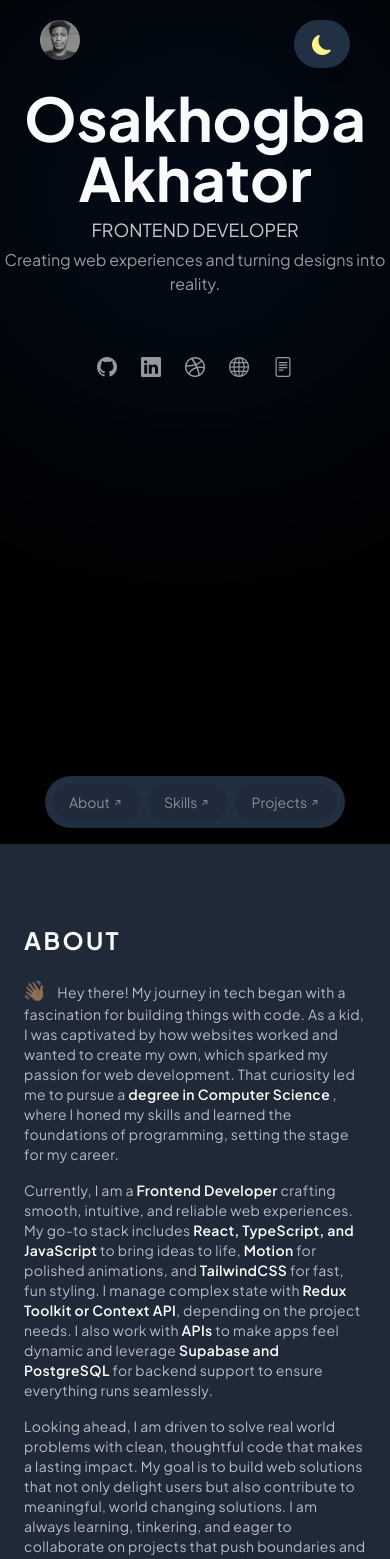
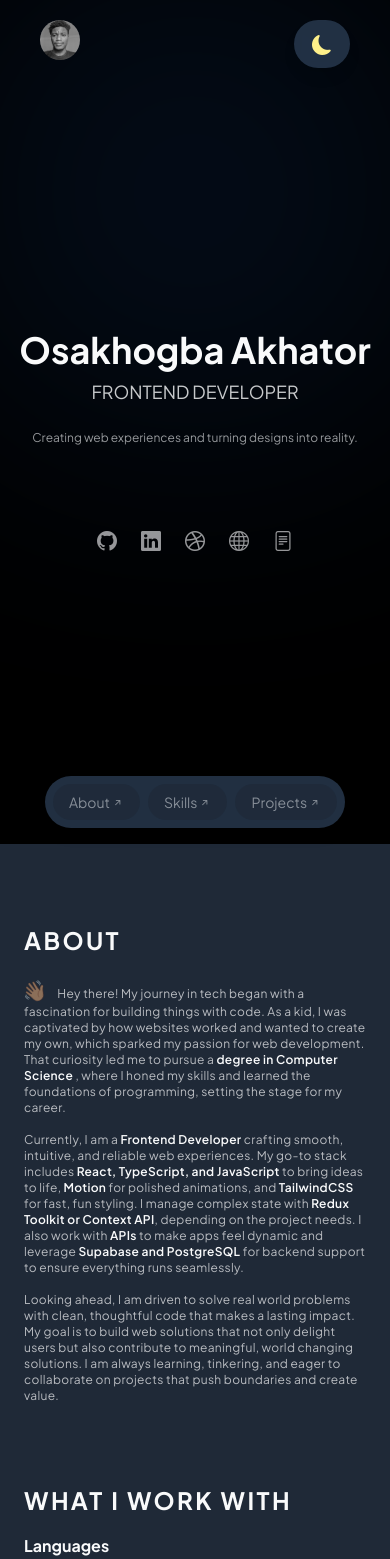
Before and after one commit to AkhatorEnosa/my_portfolio, a React (Vite) app: page / in a window 390 px wide. Shown: the top 1559 px of the page. Built offline with nearby package versions, Linux system fonts and the light colour scheme.

Commit message:
UI updatX

```diff
--- a/src/components/ProjectCard.tsx
+++ b/src/components/ProjectCard.tsx
@@ -20,7 +20,7 @@ const ProjectCard = ({ title, desc, tech, url, construction, imgSrc }: ProjectCa
       transition={{ duration: 0.5, ease: "easeInOut" }}
       viewport={{ amount: 0.2 }}
       aria-label={title}
-      href={url} target="_blank" className="group relative text-sm dark:text-[#f9fafb]/70 dark:hover:text-inherit bg-[#1f2937]/5 dark:bg-[#f9fafb]/5 md:bg-transparent md:darK:bg-transparent md:hover:bg-[#1f2937]/5 md:dark:hover:bg-[#f9fafb]/5 dark:text-[#f9fafb] border-[1px] md:border-none border-[#1f2937]/20 dark:border-[#f9fafb]/20 lg:shadow rounded-lg md:p-4 transition-all duration-300 flex flex-col gap-2">
+      href={url} target="_blank" className="group relative text-xs sm:text-sm dark:text-[#f9fafb]/70 dark:hover:text-inherit bg-[#1f2937]/5 dark:bg-[#f9fafb]/5 md:bg-transparent md:darK:bg-transparent md:hover:bg-[#1f2937]/5 md:dark:hover:bg-[#f9fafb]/5 dark:text-[#f9fafb] border-[1px] md:border-none border-[#1f2937]/20 dark:border-[#f9fafb]/20 lg:shadow rounded-lg md:p-4 transition-all duration-300 flex flex-col gap-2">
         <div className="flex flex-col-reverse md:grid md:grid-cols-5 justify-between items-center gap-4 md:gap-6">
             <div className="w-full md:w-fit md:col-span-3 md:h-full flex flex-col justify-between px-4 md:px-0 gap-2">
                 <div className="w-full flex flex-col gap-2">
--- a/src/components/Skills.tsx
+++ b/src/components/Skills.tsx
@@ -16,7 +16,7 @@ const Skills = ({name, index, url, icon, desc} : SkillsProps) => {
       transition={{ duration: 0.5, ease: "easeInOut" }}
       viewport={{ amount: 0.2 }}
 
-      href={url} target="_blank" key={index} className="group flex gap-2 text-sm hover:text-[#008080] dark:text-[#f9fafb]/70 dark:hover:text-inherit hover:font-semibold transition-all duration-300" title={desc}>
+      href={url} target="_blank" key={index} className="group flex gap-2 text-xs sm:text-sm hover:text-[#008080] dark:text-[#f9fafb]/70 dark:hover:text-inherit hover:font-semibold transition-all duration-300" title={desc}>
     {
         icon && <i className={`${icon} group-hover:-translate-x-2 transition-all duration-300`}></i>
     }
--- a/src/sections/Left.tsx
+++ b/src/sections/Left.tsx
@@ -46,7 +46,7 @@ const Left = () => {
   const handleHoverEnd = () => setIsHovering(false);
 
   return (
-    <section id="home" className="relative h-screen w-screen lg:sticky lg:top-0 lg:flex lg:max-h-screen lg:w-[48%] lg:flex-col lg:justify-between py-12 md:py-16 lg:py-24 lg:px-12">
+    <section id="home" className="relative h-screen w-screen justify-center items-center lg:sticky lg:top-0 lg:flex lg:max-h-screen lg:w-[48%] lg:flex-col lg:justify-between py-12 md:py-16 lg:py-24 lg:px-12">
     {/* user image */}
       <motion.div
         className="group fixed top-5 left-10 size-10 lg:w-14 lg:h-14 z-40"
@@ -82,14 +82,14 @@ const Left = () => {
         </motion.div>
       </motion.div>
 
-      <div>
+      <div className="w-full h-full flex flex-col justify-center items-center lg:justify-between lg:items-center gap-6 lg:gap-0">
         <header className="relative w-full flex flex-col justify-center items-center lg:items-start text-center lg:text-left">
           {/* user data  */}
           <motion.h1
             initial={{ opacity: 0, y: 50 }}
             animate={{ opacity: 1, y: 0 }}
             transition={{ duration: 0.5 }}
-            className="text-6xl sm:text-8xl lg:text-6xl font-bold mt-10 md:mt-0 leading-14"
+            className="text-4xl sm:text-8xl lg:text-6xl font-bold mt-10 md:mt-0 leading-14"
           >
               Osakhogba Akhator
           </motion.h1>
@@ -104,7 +104,7 @@ const Left = () => {
               initial={{ opacity: 0, y: 50 }}
               animate={{ opacity: 1, y: 0 }}
               transition={{ duration: 0.5, delay: 0.8 }}
-            className="w-full text-md dark:text-[#f9fafb]/60">Creating web experiences and turning designs into reality.</motion.p>
+            className="w-full text-xs md:text-md mt-5 px-4 md:px-0 dark:text-[#f9fafb]/60">Creating web experiences and turning designs into reality.</motion.p>
           </div>
         </header>
 
@@ -123,13 +123,44 @@ const Left = () => {
             }
           </div>
         </motion.nav>
+
+        {/* social links for small screens  */}
+        <motion.div
+          initial={{ opacity: 0, y: 50 }}
+          animate={{ opacity: 1, y: 0 }}
+          transition={{ duration: 0.5, delay: 2 }}
+          className="w-full flex md:hidden mt-12 lg:mt-10 justify-center lg:justify-between items-center gap-4 text-3xl lg:text-2xl"
+        >
+          {/* social links */}
+          <div className="flex gap-6 ">
+            {
+              SOCIALLINKS.map((sociallink) => (
+                <SocialLink key={sociallink.id} url={sociallink.url} title={sociallink.title} icon={sociallink.icon}/>
+              ))
+            }
+          </div>
+
+          {/* Theme toggle button for mobile */}
+            <Tooltip title={theme === 'dark' ? 'Switch to light mode' : 'Switch to dark mode'} placement="bottom" arrow>
+              <motion.button
+                  initial={{ opacity: 0 }}
+                  animate={{ opacity: 1 }}
+                  transition={{ duration: 0.5, delay: 2.5}}
+                  className="group fixed top-5 right-10 lg:relative lg:top-0 lg:right-0 w-fit flex bg-[#e9edf1]/80 dark:bg-[#2a3b52]/80 dark:text-[#f9fafb] text-inherit py-2 px-4 justify-center items-center rounded-full backdrop-blur-sm shadow-lg lg:shadow-none lg:backdrop-blur-none cursor-pointer overflow-clip z-50 duration-300 transition-all"
+                  aria-label={theme === 'dark' ? 'Switch to light mode' : 'Switch to dark mode'}
+                  onClick={() => themeHandler()}>
+                    <p className={`w-fit text-xs md:text-sm flex justify-center items-center lg:gap-2 ${theme === 'dark' ? "-translate-x-30 opacity-0" : "translate-x-0 opacity-100"} duration-300 transition-all`}><span className="hidden lg:flex">Light Mode</span><i className={`text-2xl bi bi-brightness-high-fill text-orange-400 group-hover:rotate-[360] ${theme !== 'dark' ? "rotate-180" : "rotate-0"} duration-300 transition-all`}></i></p>
+                    <p className={`absolute w-fit text-xs md:text-sm flex justify-center items-center gap-2 ${theme !== 'dark' ? "-translate-x-20 opacity-0" : "translate-x-0 opacity-100"} duration-300 transition-all`}><span className="hidden lg:flex">Dark Mode</span><i className={`text-xl bi bi-moon-fill text-yellow-200 group-hover:rotate-[360] ${theme === 'dark' ? "rotate-[360deg]" : "rotate-0"} duration-300 transition-all`}></i></p>
+              </motion.button>
+            </Tooltip>
+        </motion.div>
       </div>
 
       <motion.div
         initial={{ opacity: 0, y: 50 }}
         animate={{ opacity: 1, y: 0 }}
         transition={{ duration: 0.5, delay: 2 }}
-        className="w-full flex mt-12 lg:mt-10 justify-center lg:justify-between items-center gap-4 text-3xl lg:text-2xl"
+        className="hidden w-full md:flex mt-12 lg:mt-10 justify-center lg:justify-between items-center gap-4 text-3xl lg:text-2xl"
       >
         {/* social links */}
         <div className="flex gap-6 ">
@@ -139,16 +170,7 @@ const Left = () => {
             ))
           }
         </div>
-        {/* <motion.button
-          initial={{ opacity: 0 }}
-          animate={{ opacity: 1 }}
-          transition={{ duration: 0.5, delay: 2.5}}
-          className="group relative hidden lg:flex w-fit bg-[#e9edf1]/80 dark:bg-[#2a3b52]/80 dark:text-[#f9fafb] py-2 px-4 rounded-full backdrop-blur-sm shadow-lg lg:shadow-none lg:backdrop-blur-none cursor-pointer overflow-hidden z-50 duration-300 transition-all"
-          aria-label={theme === 'dark' ? 'Switch to light mode' : 'Switch to dark mode'}
-          onClick={() => themeHandler()}>
-            <p className={`w-fit text-xs md:text-sm flex justify-center items-center gap-2 ${theme === 'dark' ? "-translate-x-30 opacity-0" : "translate-x-0 opacity-100"} duration-300 transition-all`}>Light Mode<i className={`text-2xl bi bi-brightness-high-fill text-orange-300 group-hover:rotate-[360] ${theme !== 'dark' ? "rotate-180" : "rotate-0"} duration-300 transition-all`}></i></p>
-            <p className={`absolute w-fit text-xs md:text-sm flex justify-center items-center gap-2 ${theme !== 'dark' ? "-translate-x-20 opacity-0" : "translate-x-0 opacity-100"} duration-300 transition-all`}>Dark Mode<i className={`text-xl bi bi-moon-fill text-yellow-200 group-hover:rotate-[360] ${theme === 'dark' ? "rotate-[360deg]" : "rotate-0"} duration-300 transition-all`}></i></p>
-        </motion.button> */}
+
         {/* Theme toggle button for mobile */}
           <Tooltip title={theme === 'dark' ? 'Switch to light mode' : 'Switch to dark mode'} placement="bottom" arrow>
             <motion.button
--- a/src/sections/Right.tsx
+++ b/src/sections/Right.tsx
@@ -45,7 +45,7 @@ const Right = () => {
                     whileInView={{ opacity: 1 }}
                     transition={{ duration: 0.5, ease: "easeInOut" }}
                     viewport={{ amount: 0.2 }}
-                    className="dark:text-[#f9fafb]/70 mt-5 lg:mt-0 text-sm tracking-wide"
+                    className="dark:text-[#f9fafb]/70 mt-5 lg:mt-0 text-xs sm:text-sm tracking-wide"
                 >
 
                     <motion.p
@@ -90,7 +90,7 @@ const Right = () => {
                     transition={{ duration: 0.5, delay: 2.8 }}
                     className="w-full text-2xl font-bold tracking-widest uppercase">What I work with</motion.h1>
 
-                <div className="grid grid-cols-2 gap-10 mt-5">
+                <div className="grid md:grid-cols-2 gap-10 mt-5">
                     <motion.div
                         initial={{ opacity: 0, y: -50 }}
                         animate={{ opacity: 1, y: 0 }}
```
